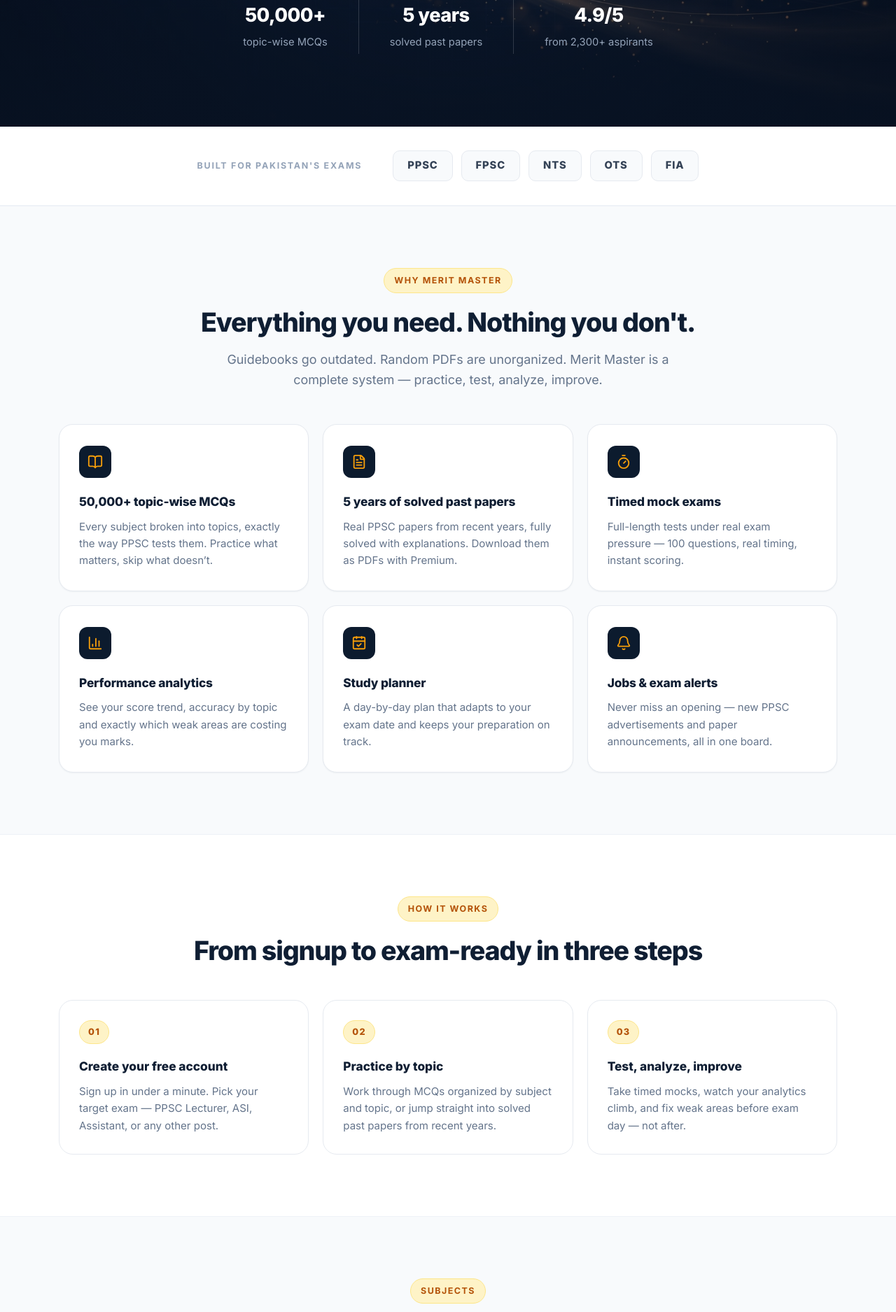
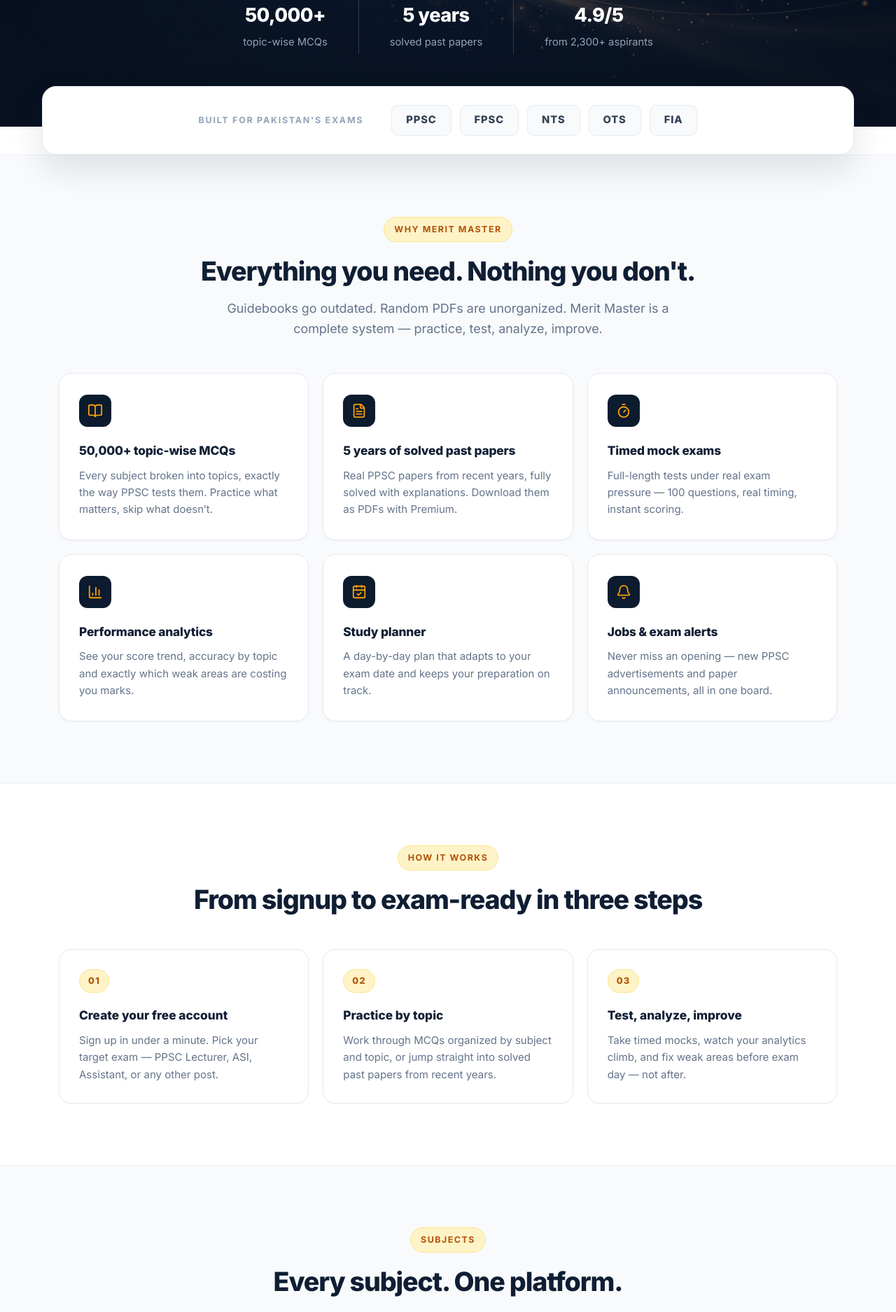
Before and after one commit to alithecoder-hue/PPSC_PRO, a Next.js app in the folder frontend/: page / in a window 1280 px wide. Shown: the part 660-2535 px from the top of the page at 70% size. Built offline with nearby package versions, Linux system fonts and the light colour scheme; a web font is replaced by a local one.

Commit message:
Landing page alignment polish: floating proof card, unified card family, section rhythm, showcase depth

```diff
--- a/frontend/src/app/(marketing)/marketing.css
+++ b/frontend/src/app/(marketing)/marketing.css
@@ -290,7 +290,7 @@
 }
 .mm-mobile-menu a {
   display: block;
-  padding: 12px 4px;
+  padding: 14px 4px;
   font-weight: 600;
   color: var(--mm-ink-2);
   border-bottom: 1px solid var(--mm-line-soft);
@@ -676,18 +676,26 @@
   color: var(--mm-muted);
 }
 
-/* ---------- proof strip ---------- */
+/* ---------- proof strip (floating card overlapping hero) ---------- */
 .mm-proof {
-  padding: 34px 0;
-  border-bottom: 1px solid var(--mm-line-soft);
-  background: #fff;
+  padding: 0;
+  background: transparent;
+  border-bottom: none;
+  margin-top: -58px;
+  position: relative;
+  z-index: 2;
 }
 .mm-proof-inner {
   display: flex;
   align-items: center;
   justify-content: center;
-  gap: 44px;
+  gap: 40px;
   flex-wrap: wrap;
+  background: #fff;
+  border: 1px solid var(--mm-line);
+  border-radius: 20px;
+  box-shadow: var(--mm-shadow-lg);
+  padding: 26px 40px;
 }
 .mm-proof-label {
   font-size: 0.78rem;
@@ -728,7 +736,7 @@
 .mm-card {
   background: #fff;
   border: 1px solid var(--mm-line);
-  border-radius: var(--mm-radius-lg);
+  border-radius: 18px;
   padding: 30px 28px;
   box-shadow: var(--mm-shadow-sm);
   transition: transform 0.18s ease, box-shadow 0.18s ease;
@@ -774,8 +782,14 @@
   position: relative;
   padding: 28px;
   border: 1px solid var(--mm-line);
-  border-radius: var(--mm-radius-lg);
-  background: #fff;
+  border-radius: 18px;
+  background: #fff;
+  box-shadow: var(--mm-shadow-sm);
+  transition: transform 0.18s ease, box-shadow 0.18s ease;
+}
+.mm-step:hover {
+  transform: translateY(-4px);
+  box-shadow: var(--mm-shadow);
 }
 .mm-step::before {
   counter-increment: step;
@@ -821,7 +835,7 @@
   gap: 14px;
   background: #fff;
   border: 1px solid var(--mm-line);
-  border-radius: var(--mm-radius);
+  border-radius: 18px;
   padding: 18px;
   box-shadow: var(--mm-shadow-sm);
   transition: transform 0.18s ease, box-shadow 0.18s ease, border-color 0.18s ease;
@@ -877,6 +891,19 @@
 .mm-showcase {
   background: var(--mm-navy);
   color: #e2e8f0;
+  position: relative;
+  overflow: hidden;
+}
+.mm-showcase::before {
+  content: "";
+  position: absolute;
+  inset: 0;
+  background: radial-gradient(760px 400px at 82% 12%, rgba(245, 158, 11, 0.08), transparent 65%);
+  pointer-events: none;
+}
+.mm-showcase > .mm-container {
+  position: relative;
+  z-index: 1;
 }
 .mm-showcase .mm-h2 {
   color: #fff;
@@ -1023,12 +1050,17 @@
 }
 .mm-t-card {
   border: 1px solid var(--mm-line);
-  border-radius: var(--mm-radius-lg);
+  border-radius: 18px;
   padding: 28px;
   background: #fff;
   box-shadow: var(--mm-shadow-sm);
   display: flex;
   flex-direction: column;
+  transition: transform 0.18s ease, box-shadow 0.18s ease;
+}
+.mm-t-card:hover {
+  transform: translateY(-4px);
+  box-shadow: var(--mm-shadow);
 }
 .mm-t-stars {
   color: var(--mm-accent);
@@ -1137,7 +1169,7 @@
 .mm-price-card {
   background: #fff;
   border: 1px solid var(--mm-line);
-  border-radius: var(--mm-radius-lg);
+  border-radius: 18px;
   padding: 36px 34px;
   box-shadow: var(--mm-shadow-sm);
   display: flex;
@@ -1277,6 +1309,9 @@
 }
 
 /* ---------- final cta ---------- */
+.mm-section.mm-cta-wrap {
+  padding-top: 0;
+}
 .mm-cta {
   background: var(--mm-navy);
   border-radius: 24px;
@@ -1669,6 +1704,14 @@
   .mm-cta h2 {
     font-size: 1.7rem;
   }
+  .mm-proof {
+    margin-top: -44px;
+  }
+  .mm-proof-inner {
+    gap: 20px;
+    padding: 20px 24px;
+    border-radius: 16px;
+  }
   .mm-footer-grid {
     grid-template-columns: 1fr 1fr;
   }
--- a/frontend/src/app/(marketing)/page.tsx
+++ b/frontend/src/app/(marketing)/page.tsx
@@ -282,7 +282,7 @@
       </section>
 
       {/* ============ FINAL CTA ============ */}
-      <section className="mm-section" style={{ paddingTop: 0 }}>
+      <section className="mm-section mm-cta-wrap">
         <div className="mm-container">
           <div className="mm-cta">
             <h2>Your competition started preparing yesterday.</h2>
```
